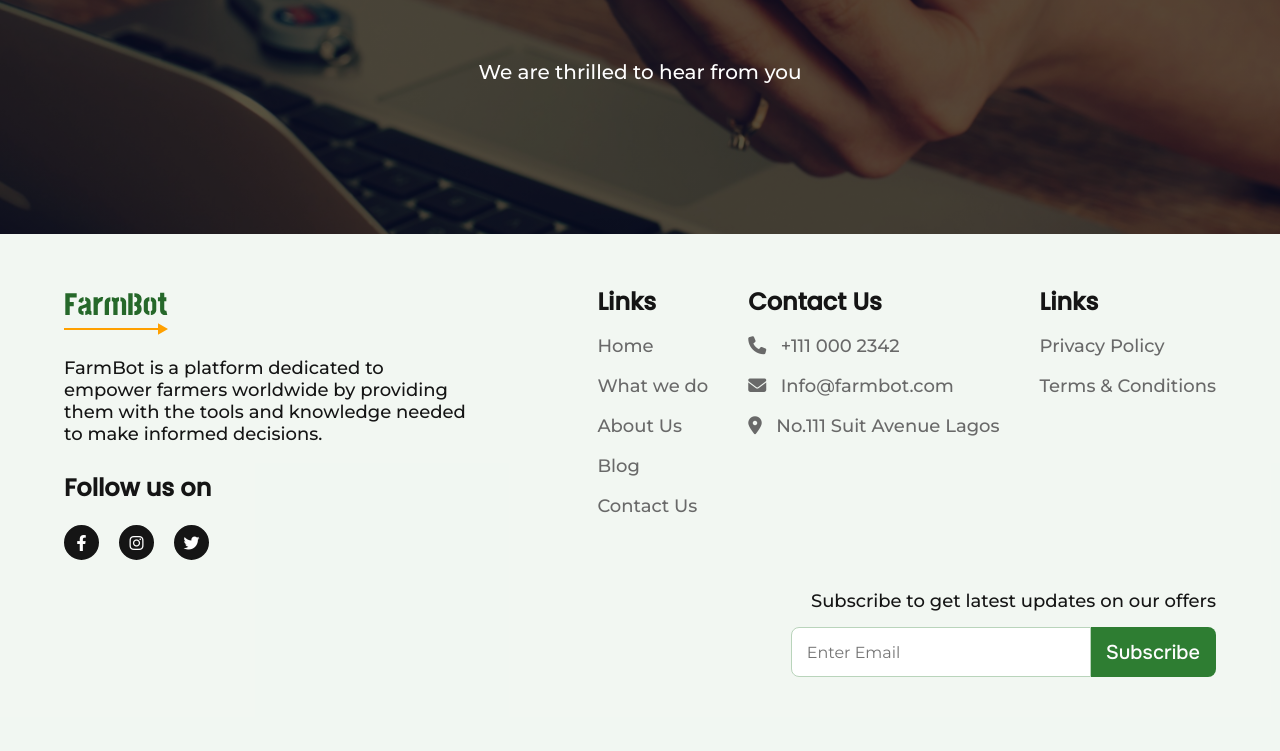
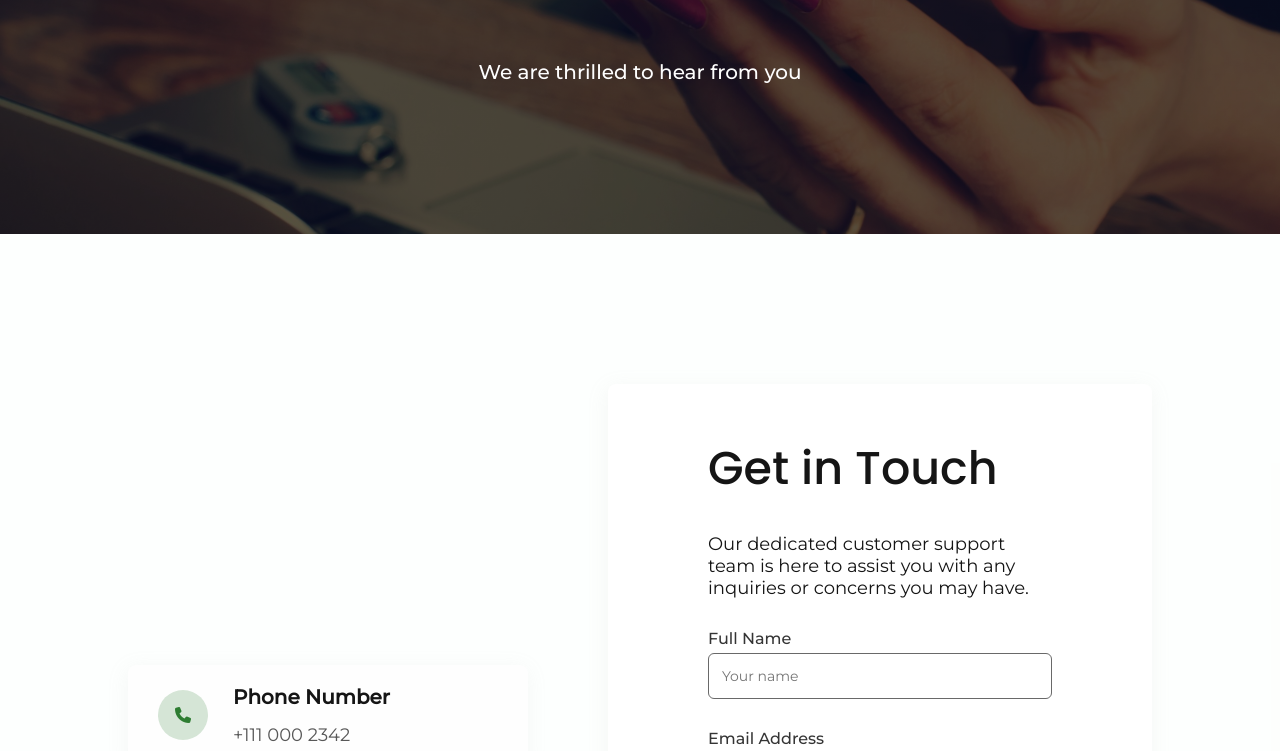
Before and after one commit to TorezC/FarmBot, a React (Create React App) app: page /contact-us in a window 1280 px wide. Shown: the part 300-1051 px from the top of the page. Built offline with nearby package versions, Linux system fonts and the light colour scheme.

Commit message:
completed contact us page and created about us page

```diff
--- a/src/App.js
+++ b/src/App.js
@@ -8,6 +8,7 @@ import ForgotPassword from './pages/forgotPassword/ForgotPassword';
 import PageNotFound from './pages/pagenotfound/PageNotFound';
 import Home from './pages/homePage/Home'
 import ContactUs from './pages/contactus/ContactUs';
+import AboutUs from './pages/aboutus/AboutUs'
 
 function App() {
   return (
@@ -20,6 +21,7 @@ function App() {
         <Route path='/forgotPassword' element={<ForgotPassword/>} />
         <Route path='/resetPassword' element={<ResetPassword/>} />
         <Route path='/contact-us' element={<ContactUs/>} />
+        <Route path='/about-us' element={<AboutUs/>} />
         <Route path='*' element={<PageNotFound/>} />
       </Routes>
     </BrowserRouter>
--- a/src/components/header/Header.jsx
+++ b/src/components/header/Header.jsx
@@ -42,10 +42,10 @@ const Header = () => {
                   <Link to="/">Home</Link>
                   </li>
                   <li>
-                  <Link to="/">What we do</Link>
+                  <Link to="/">Documentation</Link>
                   </li>
                   <li>
-                  <Link to="/">About Us</Link>
+                  <Link to="/about-us">About Us</Link>
                   </li>
                   <li>
                   <Link to="/">Blog</Link>
--- a/src/components/header/header.css
+++ b/src/components/header/header.css
@@ -50,7 +50,7 @@
     .nav-list ul li:first-child a{color:#FEFEFEFE;font-weight:500;}
     .nav-list ul{position:relative;}
     .close-btn-head{display:block;position:relative;left:100%;}
-    .close-btn-head{width:100%;display:flex;align-items:center;justify-content:flex-end;padding:0 15px 0 0;margin-bottom:15px;}
+    .close-btn-head{display:flex;align-items:center;justify-content:flex-end;padding:0 15px 0 0;margin-bottom:15px;}
     .close-btn{border:none;background-color:transparent;}
     .close-btn i{font-size:2rem;color:#FEFEFEFE;}
     .close-btn:hover,.menubtn:hover{background-color:transparent;border:none;}
--- a/src/pages/contactus/ContactUs.jsx
+++ b/src/pages/contactus/ContactUs.jsx
@@ -2,13 +2,14 @@ import "./contactus.css";
 import "../homePage/home.css"
 import Header from "../../components/header/Header";
 import Footer from "../../components/footer/Footer";
+import { Link } from "react-router-dom";
 
 const ContactUs = () => {
   return (
     <div>
       <div className="top-header">
         <Header />
-        <div className="home-header">
+        <div className="home-header-contact">
           <div className="hero-section">
             <div className="hero-one hero">
               <h1>
@@ -21,6 +22,121 @@ const ContactUs = () => {
           </div>
         </div>
       </div>
+      <main className="main-body">
+        <div className="form-header">
+          <div className="form-flex-body">
+            <div className="form-contact-us-header">
+              <div className="form-contact">
+                <ul>
+                  <li>
+                    <div className="form-contact-icon">
+                      <p><i className="fa-solid fa-phone"></i></p>
+                    </div>
+                    <div className="form-contact-details">
+                      <p className="note-head">Phone Number</p>
+                      <p className="link">
+                        <Link to="tel:+1110002342">+111 000 2342</Link>
+                      </p>
+                    </div>
+                  </li>
+                  <li>
+                    <div className="form-contact-icon">
+                      <p><i className="fa-solid fa-envelope"></i></p>
+                    </div>
+                    <div className="form-contact-details">
+                      <p className="note-head">Email Address</p>
+                      <p className="link">
+                        <Link to="mailto:Info@farmbot.com">Info@farmbot.com</Link>
+                      </p>
+                    </div>
+                  </li>
+                  <li>
+                    <div className="form-contact-icon">
+                      <p><i className="fa-solid fa-location-dot"></i></p>
+                    </div>
+                    <div className="form-contact-details">
+                      <p className="note-head">Location</p>
+                      <p className="link">No.111 Suit Avenue Lagos</p>
+                    </div>
+                  </li>
+                </ul>
+              </div>
+            </div>
+            <div className="get-in-touch-header">
+              <div className="send-message-header">
+                <div className="message-home">
+                  <div className="message-description">
+                    <p>Get in Touch</p>
+                    <p>Our dedicated customer support team is here
+                      to assist you with any inquiries or concerns you may have.</p>
+                  </div>
+                  <div className="fill-form-header">
+                    <form>
+                      <div className="form-container flex fill-form">
+                        <label htmlFor="full-name">Full Name</label>
+                        <input
+                          className="input-holder"
+                          type="text"
+                          placeholder="Your name"
+                          id="full-name"
+                        />
+                      </div>
+                      <div className="form-container flex fill-form">
+                        <label htmlFor="email">Email Address</label>
+                        <input
+                          className="input-holder"
+                          type="email"
+                          placeholder="Johdoe@gmail.com"
+                          id="email"
+                        />
+                      </div>
+                      <div className="form-container flex fill-form">
+                        <label htmlFor="phone-number">Phone Number</label>
+                        <input
+                          className="input-holder"
+                          type="text"
+                          placeholder="Enter your phone number"
+                          id="phone-number"
+                        />
+                      </div>
+                      <div className="form-container flex fill-form">
+                        <label htmlFor="message">Message</label>
+                        <textarea
+                          rows="10"
+                          className="input-holder"
+                          placeholder="Enter message"
+                          id="message"></textarea>
+                      </div>
+                      <div className="form-container flex fill-form">
+                        <button className="click-btn login-btn">Send Message</button>
+                      </div>
+                    </form>
+                  </div>
+                </div>
+              </div>
+            </div>
+          </div>
+        </div>
+        <div className="location-header">
+          <div className="location-head">
+            <div className="location-description">
+                <p>Locate Us on The Map</p>
+                <p>Navigating Your Way to Agricultural Excellence</p>
+              </div>
+            </div>
+            <div className="location-map">
+              <iframe
+                src="https://www.google.com/maps/embed?pb=!1m14!1m8!1m3!1d31708.89916783032!2d3.3587856!3d6.5705059!3m2!1i1024!2i768!4f13.1!3m3!1m2!1s0x103b9228fa2a3999%3A0xd7a8324bddbba1f0!2sIkeja%2C%20Lagos!5e0!3m2!1sen!2sng!4v1701017138282!5m2!1sen!2sng"
+                title="location"
+                width="100%"
+                height="450"
+                style={{border:0}}
+                allowFullScreen=""
+                loading="lazy"
+                referrerPolicy="no-referrer-when-downgrade"></iframe>
+            </div>
+        </div>
+      </main>
       <Footer />
     </div>
   );
--- a/src/pages/contactus/contactus.css
+++ b/src/pages/contactus/contactus.css
@@ -1,15 +1,60 @@
-.home-header {
+.home-header-contact {
   background: linear-gradient(rgba(0, 0, 0, 0.65), rgba(0, 0, 0, 0.65)),
-    url(../../assets/contact-banner.png);
+    url(../../assets/contact-banner.png)!important;
   width: 100%;
 }
-.home-header {
+.home-header-contact {
   background-repeat: no-repeat;
   background-size: cover;
   background-position: center;
 }
-.home-header {
+.home-header-contact {
   position: relative;
   z-index: 1;
   padding: 70px 0 150px;
 }
+.main-body{padding:0px 0 100px;}
+.form-header{background-color:#CEF1D50A;padding:150px 0 100px;}
+.form-flex-body{display:flex;align-items:center;width:80%;margin:0 auto;}
+.form-contact ul{display:grid;flex-direction:column;grid-template-columns:repeat(auto-fit, minmax(400px,1fr));}
+.form-contact ul li{list-style:none;background-color:#FEFEFE;box-shadow: -1px 4px 20px 1px #AFAFB11A;}
+.form-contact ul li{padding:20px 30px;border-radius:8px;margin:0 0 30px;}
+.form-contact ul li{display:flex;align-items:center;}
+.form-contact-icon p{width:50px;height:50px;display:flex;align-items:center;justify-content:center;border-radius:50%;background-color:#D5E5D6;}
+.form-contact-icon p i{color:#2E7D32;}
+.form-contact-details{margin-left:25px;}
+.form-contact-details .note-head{font-weight:600;color:#151515;font-family:'Montserrat';font-size:calc(1rem + 4px);}
+.form-contact-details .link{margin-top:15px;}
+.form-contact-details .link,.form-contact-details .link a{color:#585858;font-family:'Montserrat';font-size:calc(1rem + 2px);font-weight:400;}
+.send-message-header{display:grid;grid-template-columns:repeat(auto-fit, minmax(100%,1fr));}
+.message-description p{color:#151515}
+.message-description p:first-child{font-size:calc(3rem - 2px);font-weight:500;}
+.message-home{padding:50px 100px;box-shadow: -1px 4px 20px 1px #AFAFAB1A;background-color:#ffffff;border-radius:8px;margin:0 0 0 80px;}
+.message-description p:last-child{font-weight:400;font-family:'Montserrat';font-size:calc(1rem + 2px);margin-top:30px;}
+.fill-form-header{margin:30px 0 0;}
+.fill-form{margin-bottom:30px;}
+.fill-form input{width:100%;}
+.fill-form textarea{resize:none;}
+form{width:100%;}
+.location-header{width:90%;margin:100px auto 50px;}
+.location-head{margin-bottom:50px;}
+.location-description{text-align:center;}
+.location-description p{text-align:center;color:#151515;}
+.location-description p:first-child{font-size:calc(3rem - 2px);font-weight:500;}
+.location-description p:last-child{font-size:calc(1rem + 4px);margin-top:5px;font-family:'Montserrat';font-weight:500;}
+iframe{height:500px;}
+
+@media screen and (min-width:769px) and (max-width:1024px){
+  .form-flex-body{width:90%;}
+  .form-contact ul{grid-template-columns:repeat(auto-fit, minmax(100%,1fr));}
+  .message-home{margin-left:30px;padding:50px;}
+}
+
+@media screen and (max-width:768px) {
+  .form-flex-body{flex-direction:column;width:90%;}
+  .form-contact ul{grid-template-columns:repeat(auto-fit, minmax(100%,1fr));}
+  .message-home{margin-left:0;padding:50px 20px;}
+  .form-contact-us-header{width:100%;}
+  .form-header{padding:60px 0 50px;}
+  .main-body{padding-bottom:50px;}
+}
--- a/src/pages/homePage/home.css
+++ b/src/pages/homePage/home.css
@@ -1,4 +1,4 @@
-.home-header{background:linear-gradient(rgba(0, 0, 0, .65) ,rgba(0, 0, 0, 0.65)),url(../../assets/herosection.jpg);width:100%;}
+.home-header{background:linear-gradient(rgba(0, 0, 0, .65) ,rgba(0, 0, 0, 0.65)),url(../../assets/herosection.jpg)!important;width:100%;}
 .home-header{background-repeat:no-repeat;background-size:cover;background-position:center;}
 .home-header{position:relative;z-index:1;padding:70px 0 150px;}
 .hero-section{display:flex;align-items:center;flex-direction:column;}
```
Also changed, not shown: src/pages/aboutus/AboutUs.jsx (added, +33 -0 lines), src/pages/aboutus/about.css (added, +7 -0 lines).
